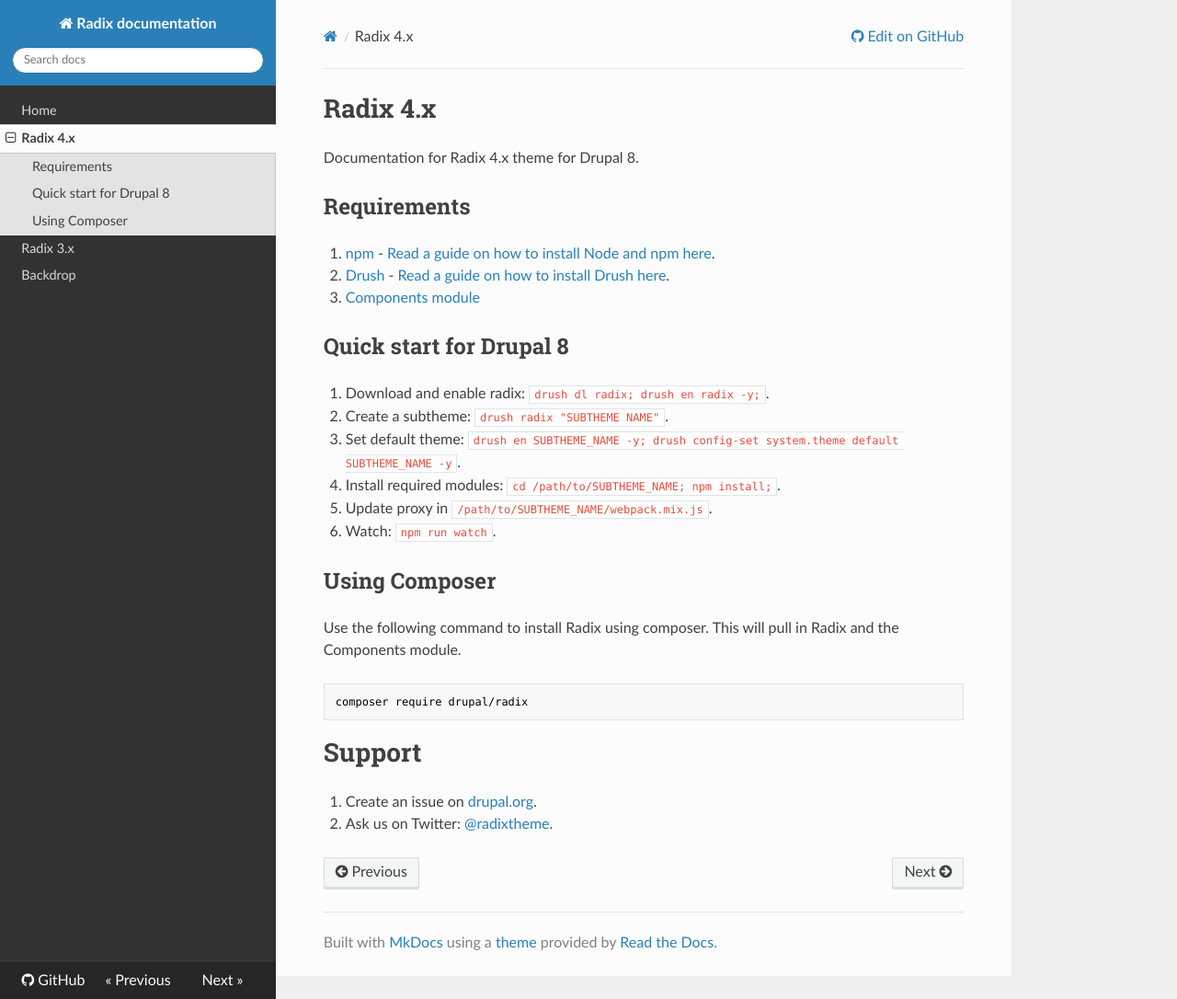
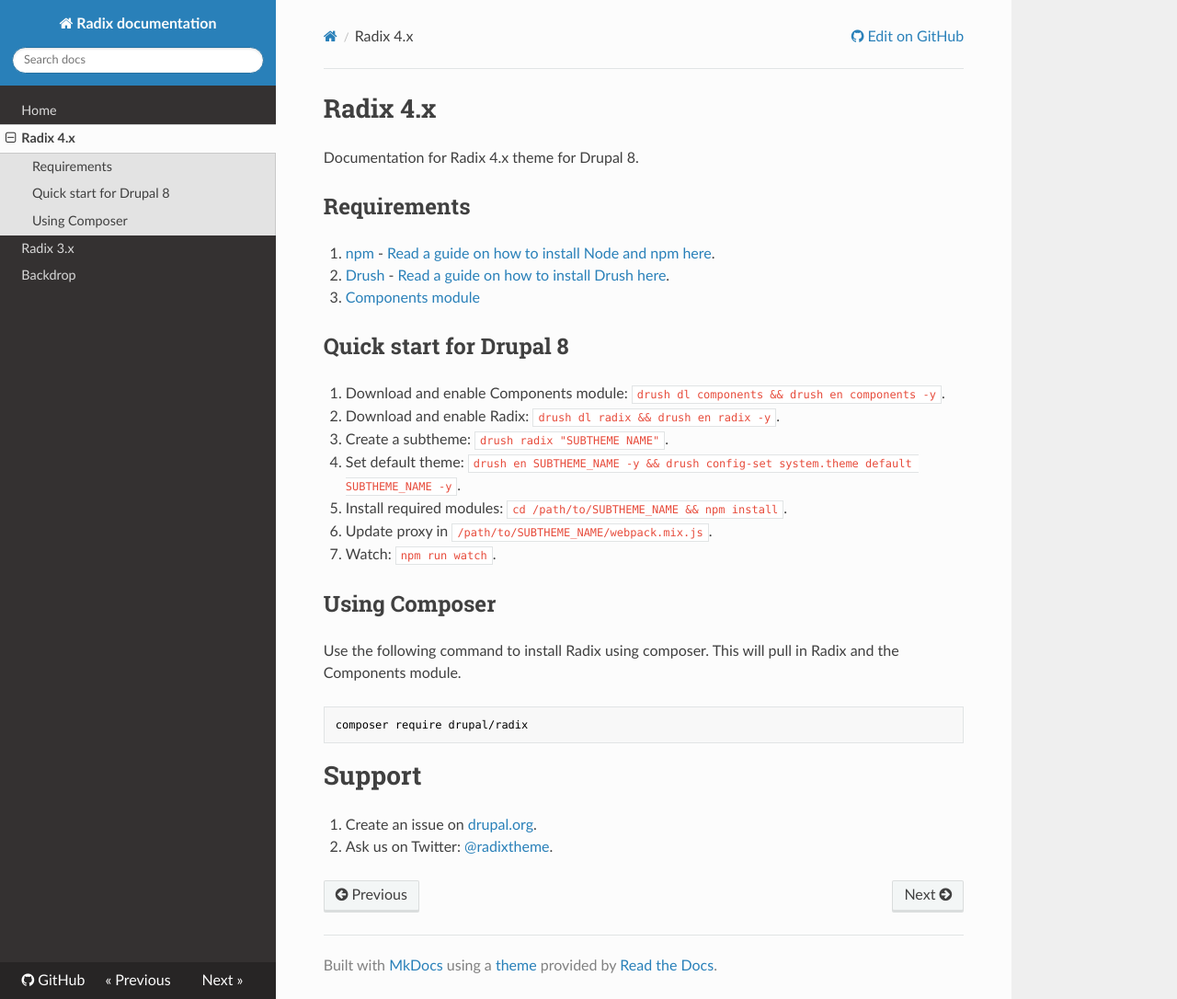
Before and after one commit to radixtheme/docs, an MkDocs documentation site: the page built from docs/radix-4.md, in a window 1280 px wide and 1086 px high. Shown: the whole window at 92% size. Built offline with MkDocs 1.6.1, drawn with Linux system fonts in a browser that asks for light colours; nearby versions of some CDN libraries; old or Windows-style settings are respelled for this version of MkDocs.

Commit message:
Update Drupal 8 quickstart

```diff
--- a/docs/radix-4.md
+++ b/docs/radix-4.md
@@ -9,12 +9,13 @@ Documentation for Radix 4.x theme for Drupal 8.
 
 ## Quick start for Drupal 8
 
-1. Download and enable radix: `drush dl radix; drush en radix -y;`.
-2. Create a subtheme: `drush radix "SUBTHEME NAME"`.
-3. Set default theme: `drush en SUBTHEME_NAME -y; drush config-set system.theme default SUBTHEME_NAME -y`.
-4. Install required modules: `cd /path/to/SUBTHEME_NAME; npm install;`.
-5. Update proxy in `/path/to/SUBTHEME_NAME/webpack.mix.js`.
-6. Watch: `npm run watch`.
+1. Download and enable Components module: `drush dl components && drush en components -y`.
+2. Download and enable Radix: `drush dl radix && drush en radix -y`.
+3. Create a subtheme: `drush radix "SUBTHEME NAME"`.
+4. Set default theme: `drush en SUBTHEME_NAME -y && drush config-set system.theme default SUBTHEME_NAME -y`.
+5. Install required modules: `cd /path/to/SUBTHEME_NAME && npm install`.
+6. Update proxy in `/path/to/SUBTHEME_NAME/webpack.mix.js`.
+7. Watch: `npm run watch`.
 
 ## Using Composer
 Use the following command to install Radix using composer. This will pull in Radix and the Components module.
```
